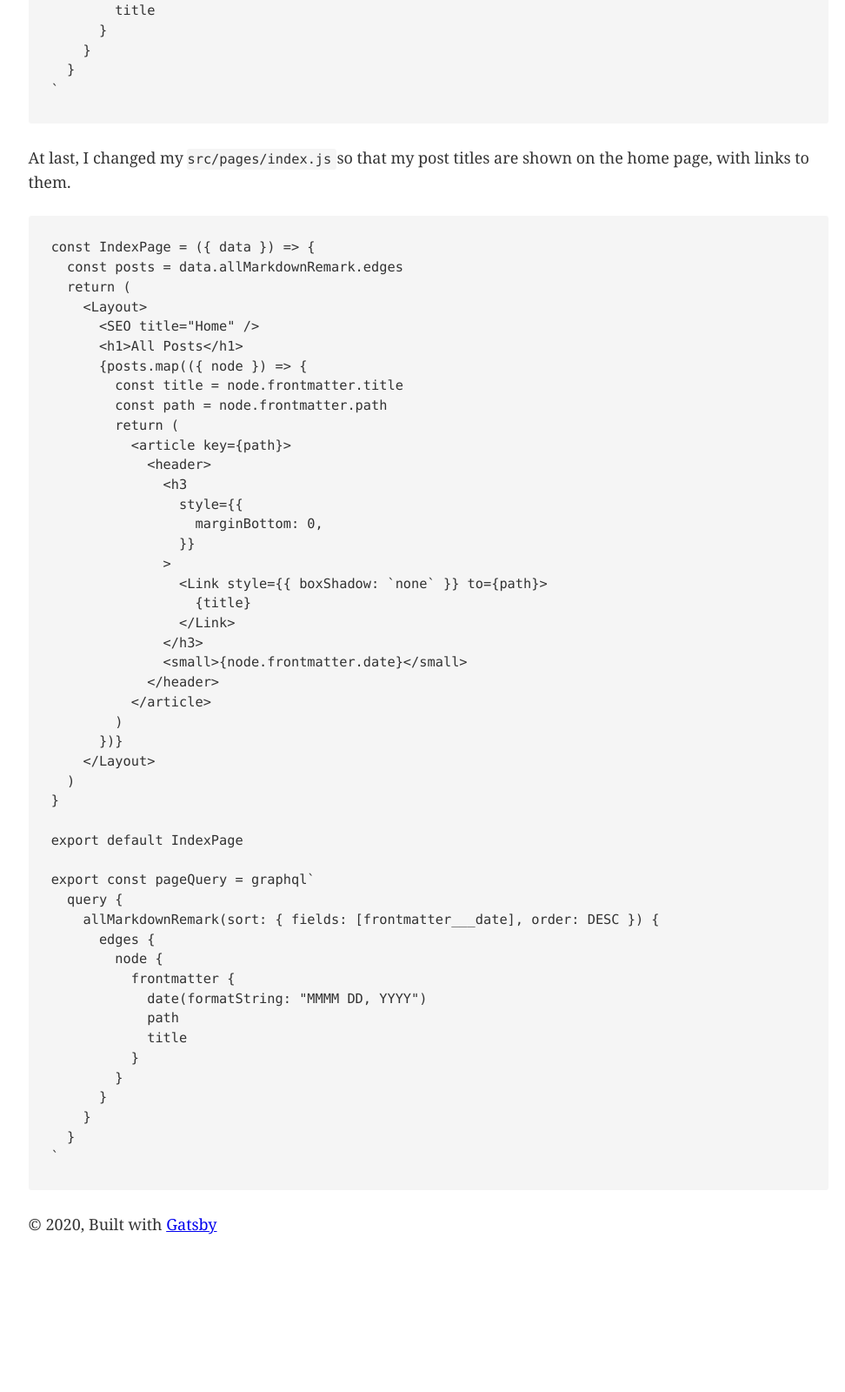
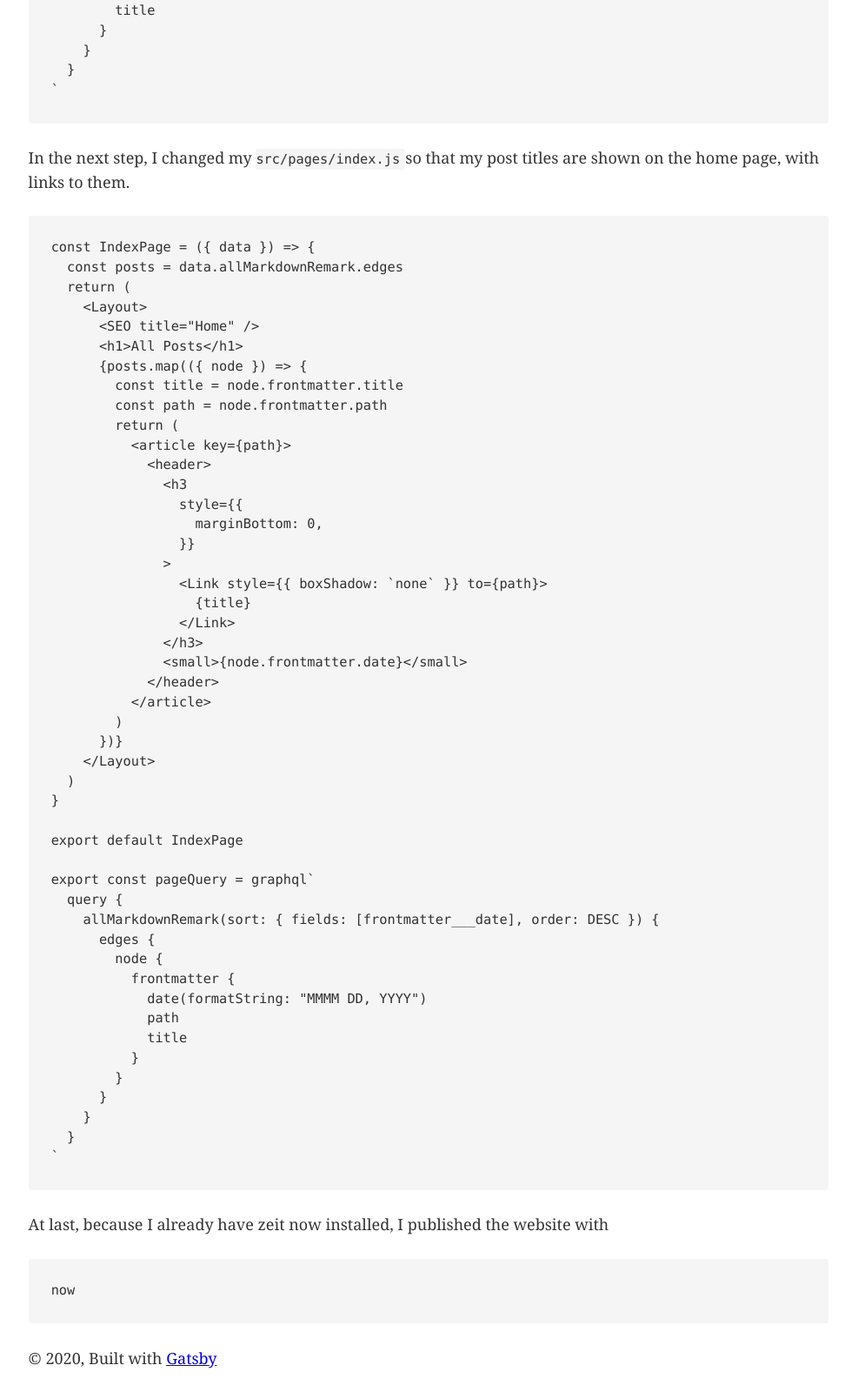
Before and after one commit to Enoinoo/BuoKe, a Gatsby site: page /blogs/how-i-made-my-first-blog-site in a window 1280 px wide. Shown: the part 3431-5031 px from the top of the page at 87% size, without its empty margins (147-1119 px from the left). Before the commit the page ends 4878 px from the top, so only its background shows below. Built offline with nearby package versions, Linux system fonts and the light colour scheme; Gatsby itself is replaced by a stand-in of ours; some packages are replaced by stand-ins of ours; code samples lack their colours.

Commit message:
added the last step in blog

````diff
--- a/content/blogs/how-i-made-my-first-blog-site.md
+++ b/content/blogs/how-i-made-my-first-blog-site.md
@@ -139,7 +139,7 @@ export const pageQuery = graphql`
 `
 ```
 
-At last, I changed my `src/pages/index.js` so that my post titles are shown on the home page, with links to them.
+In the next step, I changed my `src/pages/index.js` so that my post titles are shown on the home page, with links to them.
 
 ```
 const IndexPage = ({ data }) => {
@@ -189,5 +189,10 @@ export const pageQuery = graphql`
     }
   }
 `
+```
+
+At last, because I already have zeit now installed, I published the website with
 
 ```
+now
+```
````
